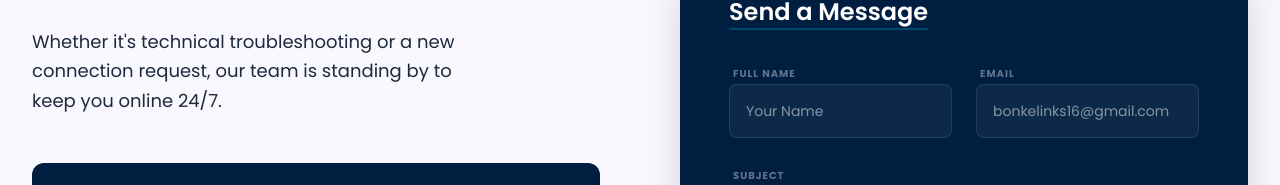
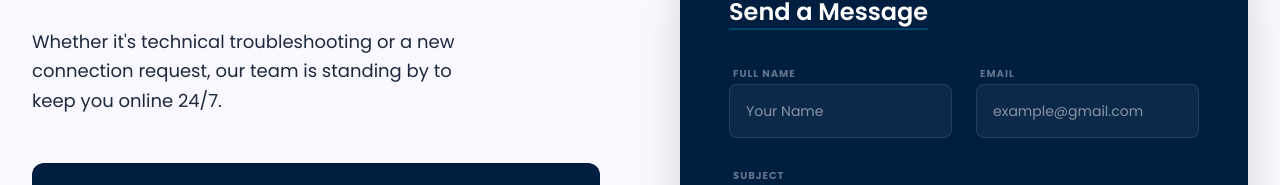
Before and after one commit to Ciamuthama/bonkelinksfiber, a React (Vite) app: page /support in a window 1280 px wide. Shown: the part 229-414 px from the top of the page. Built offline with nearby package versions, Linux system fonts and the light colour scheme.

Commit message:
email place holder update

```diff
--- a/src/components/SupportSection.tsx
+++ b/src/components/SupportSection.tsx
@@ -103,7 +103,7 @@ variants={fadeInUpVariants}
               </div>
               <div className="space-y-2">
                 <label className="text-[10px] font-bold uppercase tracking-widest text-slate-500 ml-1">Email</label>
-                <input name="email" required type="email" placeholder="bonkelinks16@gmail.com" className="w-full bg-white/5 border border-white/10 rounded-lg px-4 py-4 text-sm text-white focus:outline-none focus:border-accent transition-colors" />
+                <input name="email" required type="email" placeholder="example@gmail.com" className="w-full bg-white/5 border border-white/10 rounded-lg px-4 py-4 text-sm text-white focus:outline-none focus:border-accent transition-colors" />
               </div>
               </div>
               <div className="space-y-2">
```
Also changed, not shown: 2 other files (tests, documents, lock files or other folders).
